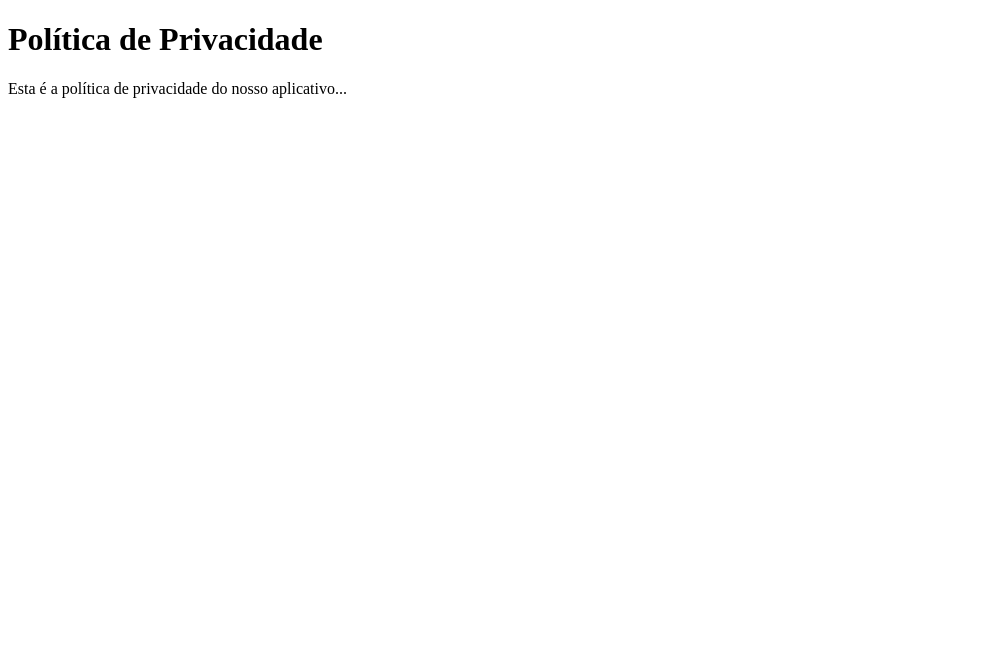
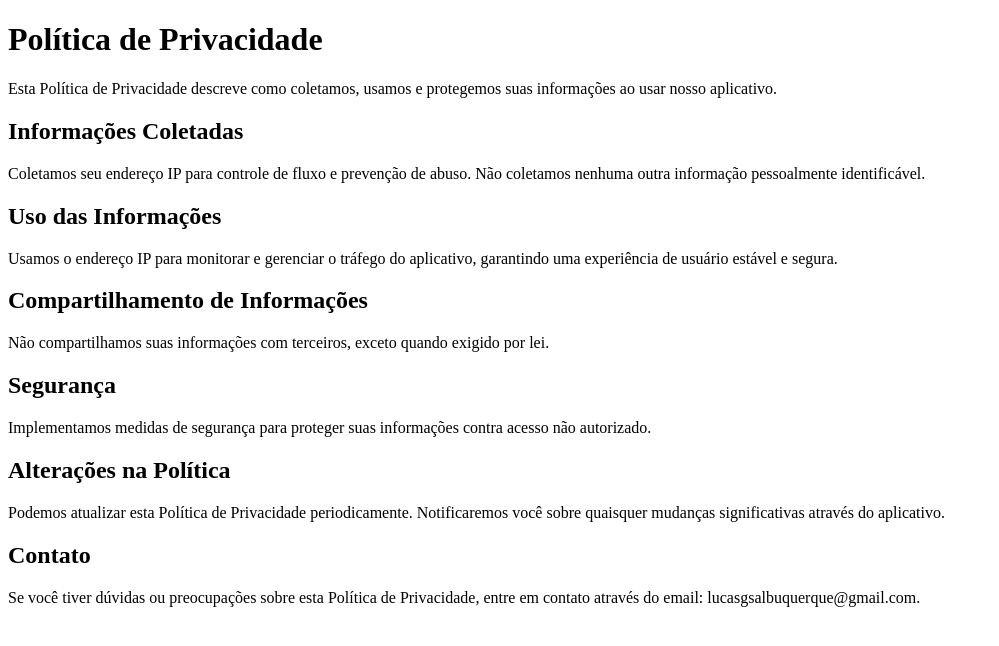
Before and after one commit to soulink12/privacy-policy, a plain HTML site: page index.html in a window 1280 px wide. Shown: the whole page, without its empty margins (0-999 px from the left). Drawn offline with Linux system fonts and the light colour scheme.

Commit message:
Update index.html

```diff
--- a/index.html
+++ b/index.html
@@ -1,5 +1,5 @@
 <!DOCTYPE html>
-<html lang="en">
+<html lang="pt-br">
 <head>
   <meta charset="UTF-8">
   <meta name="viewport" content="width=device-width, initial-scale=1.0">
@@ -7,6 +7,18 @@
 </head>
 <body>
   <h1>Política de Privacidade</h1>
-  <p>Esta é a política de privacidade do nosso aplicativo...</p>
+  <p>Esta Política de Privacidade descreve como coletamos, usamos e protegemos suas informações ao usar nosso aplicativo.</p>
+  <h2>Informações Coletadas</h2>
+  <p>Coletamos seu endereço IP para controle de fluxo e prevenção de abuso. Não coletamos nenhuma outra informação pessoalmente identificável.</p>
+  <h2>Uso das Informações</h2>
+  <p>Usamos o endereço IP para monitorar e gerenciar o tráfego do aplicativo, garantindo uma experiência de usuário estável e segura.</p>
+  <h2>Compartilhamento de Informações</h2>
+  <p>Não compartilhamos suas informações com terceiros, exceto quando exigido por lei.</p>
+  <h2>Segurança</h2>
+  <p>Implementamos medidas de segurança para proteger suas informações contra acesso não autorizado.</p>
+  <h2>Alterações na Política</h2>
+  <p>Podemos atualizar esta Política de Privacidade periodicamente. Notificaremos você sobre quaisquer mudanças significativas através do aplicativo.</p>
+  <h2>Contato</h2>
+  <p>Se você tiver dúvidas ou preocupações sobre esta Política de Privacidade, entre em contato através do email: lucasgsalbuquerque@gmail.com.</p>
 </body>
 </html>
```
